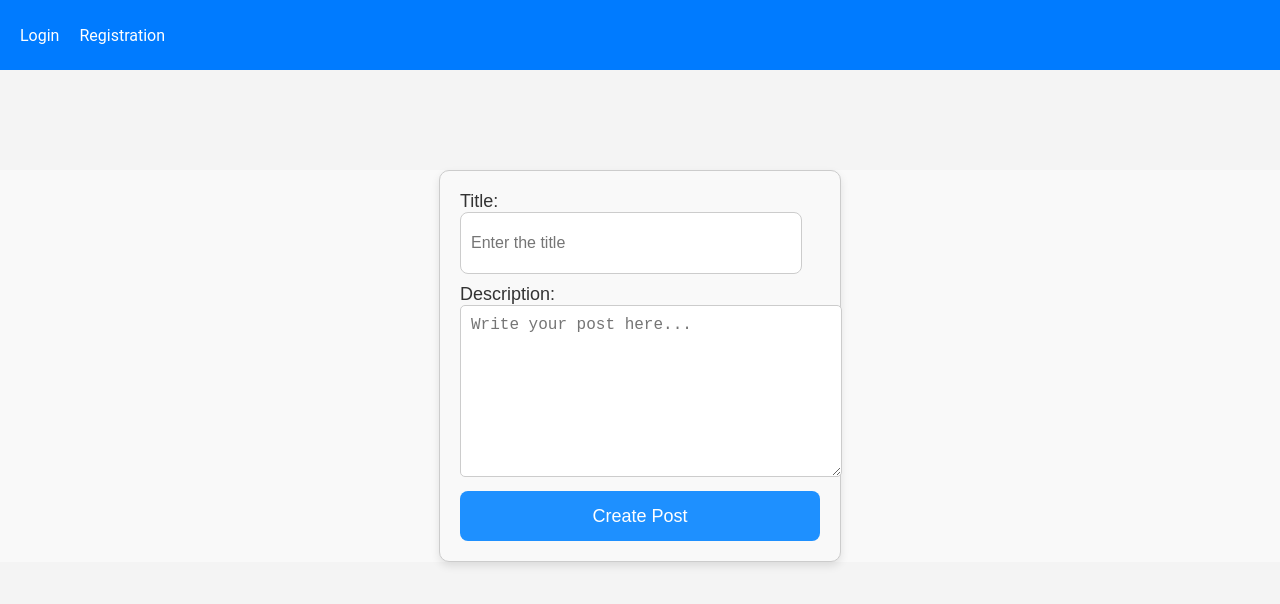
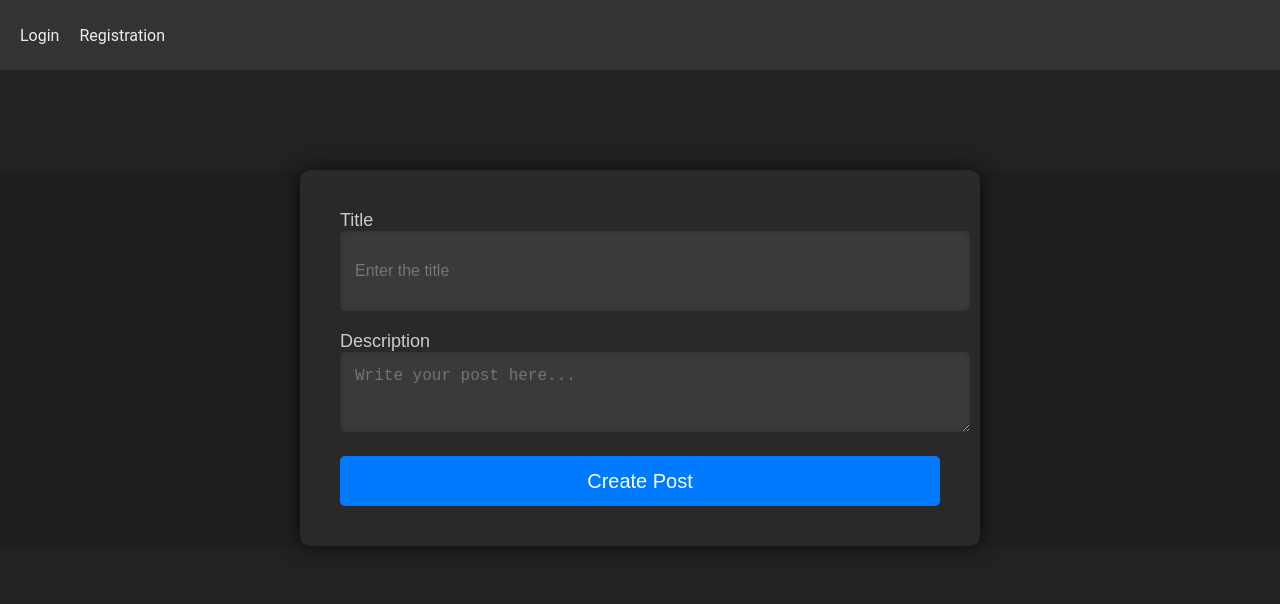
Before and after one commit to AakashHubGit/socialmedialite, a React (Create React App) app in the folder client/: page /createpost in a window 1280 px wide. Shown: the top 604 px of the page. Built offline with nearby package versions, Linux system fonts and the light colour scheme; no server answers; sample sign-in values are in the browser's storage.

Commit message:
Theme changes

```diff
--- a/client/src/App.css
+++ b/client/src/App.css
@@ -10,32 +10,28 @@ body {
   margin: 0;
   padding: 0;
   font-family: 'Roboto', sans-serif; /* Modern font family */
-  background-color: #f4f4f4;
+  background-color: #222; /* Dark background */
+  color: #eee; /* Light text color */
 }
 
-
-
 .header {
-  background-color: #007bff;
+  background-color: #333; /* Darker header */
   color: #fff;
   padding: 20px;
   text-align: center;
 }
 
-
-
 /* NAVBAR */
-
 .navbar {
   width: 100%;
   height: 70px;
-  background-color: #007bff;
+  background-color: #333; /* Darker navbar */
   padding: 0 20px;
   display: flex;
   align-items: center;
   justify-content: space-between;
   font-family: 'Roboto', sans-serif;
-  color: #fff;
+  color: #eee; /* Light text color */
 }
 
 .navbar .links {
@@ -46,13 +42,13 @@ body {
 
 .navbar .links a {
   text-decoration: none;
-  color: #fff;
+  color: #eee; /* Light text color */
   margin-right: 20px;
   transition: color 0.3s ease;
 }
 
 .navbar .links a:hover {
-  color: #ffc107;
+  color: #ffc107; /* Highlight color */
 }
 
 .navbar .loggedInContainer {
@@ -71,13 +67,13 @@ body {
   margin-right: 20px;
   cursor: pointer;
   background-color: transparent;
-  border: 2px solid #fff;
+  border: 2px solid #eee; /* Light border */
   border-radius: 5px;
-  color: #fff;
+  color: #eee; /* Light text color */
   transition: background-color 0.3s ease, color 0.3s ease;
 }
 
 .navbar .loggedInContainer button:hover {
-  background-color: #fff;
-  color: #007bff;
+  background-color: #eee; /* Light background on hover */
+  color: #333; /* Darker text color on hover */
 }
--- a/client/src/css/createPost.css
+++ b/client/src/css/createPost.css
@@ -1,5 +1,3 @@
-/* CREATE POST PAGE CSS */
-
 .createPostPage {
   font-family: Arial, Helvetica, sans-serif;
   width: 100%;
@@ -8,55 +6,63 @@
   display: flex;
   justify-content: center;
   align-items: center;
-  background-color: #f9f9f9; /* Light background color */
+  background-color: #1f1f1f; /* Dark background color */
+  color: #ccc; /* Light text color */
 }
 
 .formContainer {
   width: 80%;
-  max-width: 500px; /* Adjusted maximum width for better responsiveness */
-  padding: 20px;
-  border: 1px solid #ccc; /* Soft border */
+  max-width: 600px; /* Adjusted maximum width for better responsiveness */
+  padding: 40px;
   border-radius: 10px;
-  background-color: #fff; /* White background */
+  background-color: #292929; /* Darker background color */
+  box-shadow: 0 0 20px rgba(0, 0, 0, 0.7); /* Dark shadow */
 }
 
-.formContainer label {
+.inputGroup {
+  margin-bottom: 20px;
+}
+
+label {
   font-size: 18px;
-  color: #333;
   margin-bottom: 5px;
 }
 
-.formContainer input,
-.formContainer textarea {
+input[type="text"],
+textarea {
   width: 100%;
-  height: 40px;
-  border: 1px solid #ccc;
+  height: 50px;
+  border: none;
   border-radius: 5px;
-  padding: 10px;
-  margin-bottom: 10px;
+  padding: 15px;
   font-size: 16px;
+  background-color: #3a3a3a; /* Darker background color */
+  color: #eee; /* Light text color */
+  box-shadow: inset 0 0 5px rgba(0, 0, 0, 0.2); /* Inset shadow */
 }
 
-.formContainer textarea {
-  height: 150px; /* Increased height for description field */
+input[type="text"].inputError,
+textarea.inputError {
+  border: 2px solid #ff6961; /* Red border color for error */
 }
 
-.formContainer button {
-  height: 40px;
+.errorMessage {
+  color: #ff6961; /* Red color for error messages */
+  font-size: 14px;
+}
+
+button.submitButton {
+  width: 100%;
+  height: 50px;
   border: none;
-  background-color: dodgerblue;
+  background-color: #007bff; /* Button color */
   border-radius: 5px;
-  color: white;
-  font-size: 16px;
+  color: #fff;
+  font-size: 20px;
   cursor: pointer;
   transition: background-color 0.3s ease;
 }
 
-.formContainer button:hover {
-  background-color: #007bff;
+button.submitButton:hover {
+  background-color: #0056b3; /* Darker button color on hover */
 }
-
-span {
-  color: red;
-  font-size: 14px;
-}
--- a/client/src/css/login.css
+++ b/client/src/css/login.css
@@ -3,9 +3,10 @@
   width: 400px;
   border-radius: 10px;
   box-shadow: 0 4px 8px rgba(0, 0, 0, 0.1);
-  background-color: #fff;
+  background-color: #292929; /* Dark background color */
   padding: 20px;
   margin-top: 100px;
+  color: #eee; /* Light text color */
 }
 
 /* LOGIN */
@@ -19,22 +20,24 @@
 .loginContainer h2 {
   margin-bottom: 20px;
   font-size: 24px;
-  color: #333;
+  color: #eee; /* Light text color */
 }
 
 .loginContainer label {
   font-size: 18px;
-  color: #333;
+  color: #eee; /* Light text color */
 }
 
 .loginContainer input {
   width: 300px;
   height: 40px;
   border-radius: 8px;
-  border: 1px solid #ccc;
+  border: 1px solid #555; /* Darker border color */
   padding: 10px;
   margin: 10px 0;
   font-size: 16px;
+  background-color: #444; /* Darker background color */
+  color: #eee; /* Light text color */
 }
 
 .loginContainer button {
@@ -42,15 +45,15 @@
   height: 50px;
   border-radius: 8px;
   border: none;
-  background-color: dodgerblue;
-  color: white;
+  background-color: #007bff; /* Button color */
+  color: #fff;
   font-size: 18px;
   cursor: pointer;
   transition: background-color 0.3s ease;
 }
 
 .loginContainer button:hover {
-  background-color: #007bff;
+  background-color: #0056b3; /* Darker button color on hover */
 }
 
 .forgotPassword {
--- a/client/src/css/registration.css
+++ b/client/src/css/registration.css
@@ -1,71 +1,72 @@
 /* Registration Form Styling */
-.formContainer {
+.registerContainer {
   width: 360px;
   border-radius: 10px;
   box-shadow: 0 4px 8px rgba(0, 0, 0, 0.1);
-    background-color: #f9f9f9;
+  background-color: #292929; /* Dark background color */
   padding: 20px;
+  color: #eee; /* Light text color */
 }
 
-  .formContainer h2 {
+.registerContainer h2 {
   margin-bottom: 20px;
   font-size: 24px;
-    color: #333;
   text-align: center;
 }
 
-  .formContainer label {
+.registerContainer label {
   font-size: 18px;
-    color: #333;
   margin-bottom: 5px;
 }
 
-  .formContainer input {
-    width: 320px;
+.registerContainer input {
+  width: 100%;
   height: 40px;
   border-radius: 8px;
-    border: 1px solid #ccc;
+  border: 1px solid #555; /* Darker border color */
   padding: 10px;
   margin-bottom: 10px;
   font-size: 16px;
+  background-color: #444; /* Darker background color */
+  color: #eee; /* Light text color */
 }
 
-  .formContainer button {
+.registerContainer button {
   width: 100%;
   height: 50px;
   border-radius: 8px;
   border: none;
-    background-color: dodgerblue;
-    color: white;
+  background-color: #007bff; /* Button color */
+  color: #fff;
   font-size: 18px;
   cursor: pointer;
   transition: background-color 0.3s ease;
 }
 
-  .formContainer button:hover {
-    background-color: #007bff;
+.registerContainer button:hover {
+  background-color: #0056b3; /* Darker button color on hover */
 }
 
 /* Error message styling */
-  .formContainer span {
-    color: red;
+.registerContainer span {
+  color: #ff6961; /* Red color for error messages */
   font-size: 14px;
   margin-top: 5px;
 }
 
 /* Additional styling */
-  .formContainer p {
+.registerContainer p {
   font-size: 16px;
   text-align: center;
   margin-top: 15px;
 }
 
-  .formContainer p a {
-    color: dodgerblue;
+.registerContainer p a {
+  color: #007bff; /* Link color */
   text-decoration: none;
   transition: color 0.3s ease;
 }
 
-  .formContainer p a:hover {
-    color: #0056b3;
+.registerContainer p a:hover {
+  color: #0056b3; /* Darker link color on hover */
 }
--- a/client/src/pages/CreatePost.js
+++ b/client/src/pages/CreatePost.js
@@ -1,5 +1,5 @@
 import React, {  useEffect } from "react";
-import { Formik, Form, Field, ErrorMessage } from "formik";
+import { Formik } from "formik";
 import * as Yup from "yup";
 import axios from "axios";
 import { useNavigate } from "react-router-dom";
@@ -40,28 +40,38 @@ function CreatePost() {
     onSubmit={onSubmit}
     validationSchema={validationSchema}
   >
-    <Form className="formContainer">
-      <label htmlFor="title">Title:</label>
-      <ErrorMessage name="title" component="span" />
-      <Field
-        autoComplete="off"
+    {({ values, handleChange, handleSubmit, errors }) => (
+      <form onSubmit={handleSubmit} className="formContainer">
+        <div className="inputGroup">
+          <label htmlFor="title">Title</label>
+          <input
+            type="text"
             id="title"
             name="title"
+            value={values.title}
+            onChange={handleChange}
             placeholder="Enter the title"
+            className={errors.title ? "inputError" : ""}
           />
+          {errors.title && <span className="errorMessage">{errors.title}</span>}
+        </div>
 
-      <label htmlFor="postText">Description:</label>
-      <ErrorMessage name="postText" component="span" />
-      <Field
-        as="textarea"
-        autoComplete="off"
+        <div className="inputGroup">
+          <label htmlFor="postText">Description</label>
+          <textarea
             id="postText"
             name="postText"
+            value={values.postText}
+            onChange={handleChange}
             placeholder="Write your post here..."
+            className={errors.postText ? "inputError" : ""}
           />
+          {errors.postText && <span className="errorMessage">{errors.postText}</span>}
+        </div>
 
-      <button type="submit">Create Post</button>
-    </Form>
+        <button type="submit" className="submitButton">Create Post</button>
+      </form>
+    )}
   </Formik>
 </div>
 
--- a/client/src/pages/Login.js
+++ b/client/src/pages/Login.js
@@ -50,7 +50,6 @@ function Login() {
       }}
     />
     <button onClick={login}>Login</button>
-    <p className="forgotPassword">Forgot your password?</p>
   </div>
 </div>
 
--- a/client/src/pages/Registration.js
+++ b/client/src/pages/Registration.js
@@ -1,4 +1,5 @@
 import React from "react";
+import { Link,useNavigate } from "react-router-dom";
 import { Formik, Form, Field, ErrorMessage } from "formik";
 import * as Yup from "yup";
 import axios from "axios";
@@ -9,7 +10,7 @@ function Registration() {
     username: "",
     password: "",
   };
-
+  let navigate = useNavigate();
   const validationSchema = Yup.object().shape({
     username: Yup.string().min(3).max(15).required(),
     password: Yup.string().min(4).max(20).required(),
@@ -18,6 +19,8 @@ function Registration() {
   const onSubmit = (data) => {
     axios.post("https://social-media-lite.onrender.com/auth", data).then(() => {
       console.log(data);
+    }).then((response)=>{
+      navigate("/login");
     });
   };
 
@@ -28,7 +31,7 @@ function Registration() {
     onSubmit={onSubmit}
     validationSchema={validationSchema}
   >
-    <Form className="formContainer">
+    <Form className="registerContainer">
       <h2>Create an Account</h2>
       <label htmlFor="username">Username:</label>
       <ErrorMessage name="username" component="span" />
@@ -48,7 +51,7 @@ function Registration() {
         placeholder="Your Password..."
       />
       <button type="submit">Register</button>
-      <p>Already have an account? <a href="/login">Login here</a>.</p>
+      <p>Already have an account? <Link to="/login">Login here</Link>.</p>
     </Form>
   </Formik>
 </div>
```
Also changed, not shown: client/src/css/home.css (+24 -19 lines), client/src/css/post.css (+41 -3 lines). Lines whose indentation alone changed are shown as unchanged.
